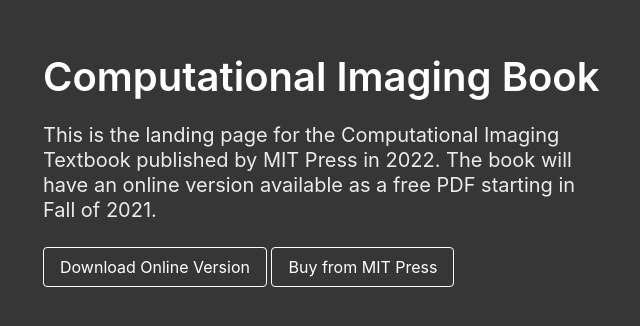
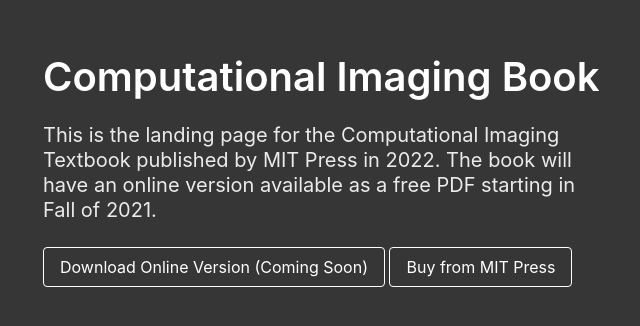
Before and after one commit to imagingtext/imagingtext.github.io, a plain HTML site: page index.html in a window 1280 px wide. Shown: the part 230-556 px from the top of the page, without its empty margins (315-955 px from the left). Drawn offline with nearby package versions, Linux system fonts and the light colour scheme.

Commit message:
Update index.html

```diff
--- a/index.html
+++ b/index.html
@@ -20,7 +20,7 @@
                         </h2>
                     </div>
                     <div class="block buttons">
-                        <a href="#"><button class="button is-white is-outlined">Download Online Version</button></a> &nbsp;
+                        <a href="#"><button class="button is-white is-outlined">Download Online Version (Coming Soon)</button></a> &nbsp;
                         <a href="https://mitpress.mit.edu/books/computational-imaging"><button class="button is-white is-outlined">Buy from MIT Press</button></a>
                     </div>
                 </div>
```
